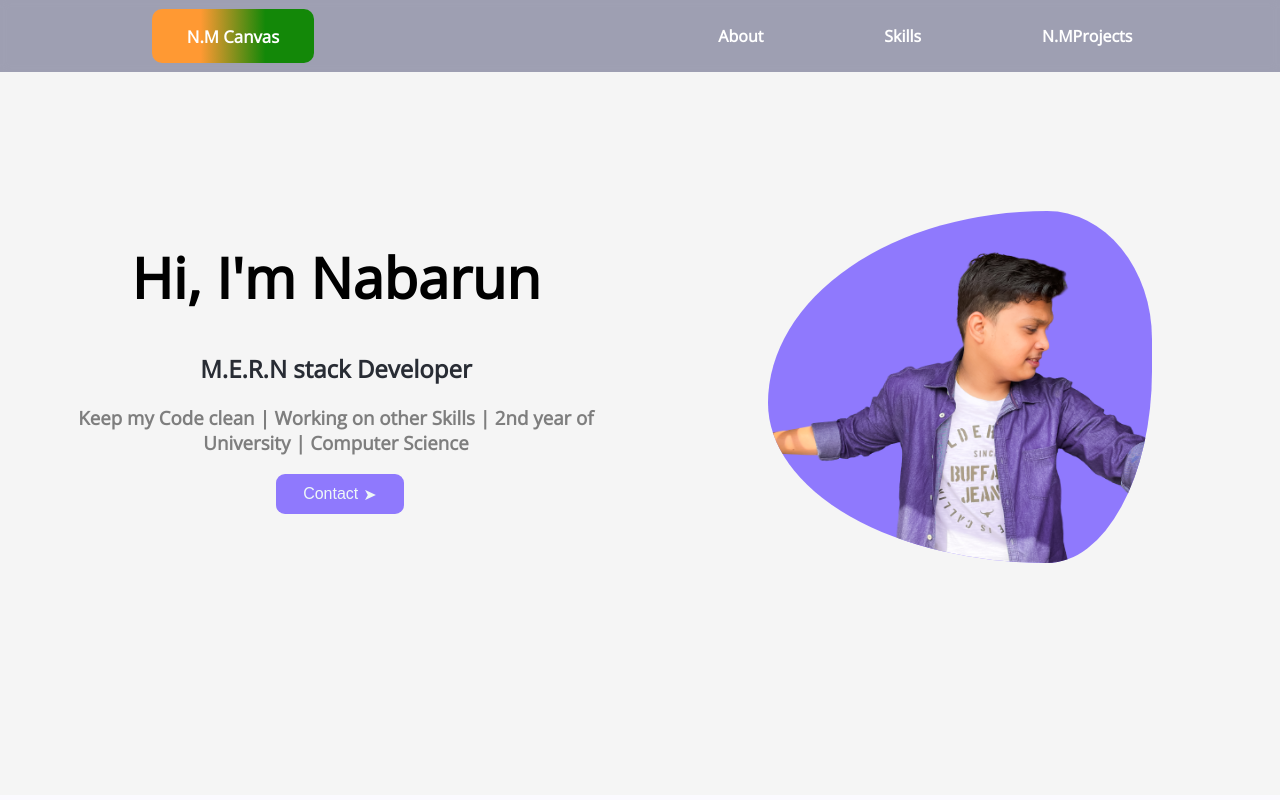
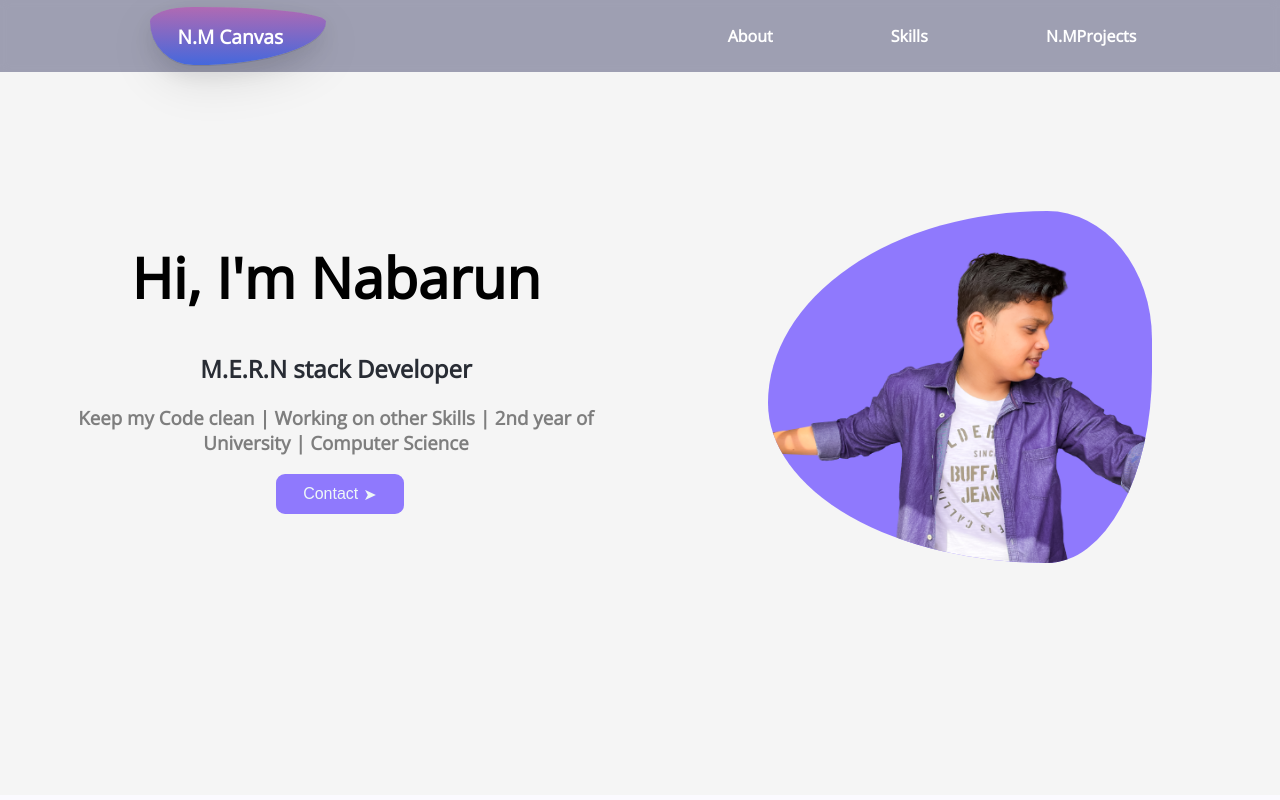
Before and after one commit to nabarun91221/NM-Portfolio, a React (Create React App) app: page / in a window 1280 px wide. Shown: the top 800 px of the page. Built offline with nearby package versions, Linux system fonts and the light colour scheme.

Commit message:
adding nav stayling

```diff
--- a/src/components/canvas_section/nav.css
+++ b/src/components/canvas_section/nav.css
@@ -16,12 +16,12 @@ nav {
   visibility: hidden;
   cursor: pointer;
 }
-.home:hover {
+/* .home:hover {
   cursor: pointer;
-  background: linear-gradient(to right,#138808 30%,#FF9933 70%);
+  background: linear-gradient(to bottom,#FF9933,#138808);
   transition: 0.5s;
 
-}
+} */
 /* .home:before {
   visibility: visible;
   position: absolute;
@@ -50,15 +50,21 @@ h4 {
   margin-right: 0.5%;
 }
 .home {
+  width: 10rem;
+  padding-right: 1rem;
+  color:white;
   margin-right: 24%;
   margin-left: 9%;
-  padding:0.1rem;
-  padding-left: 2.2rem;
-  padding-right: 2.2rem;
-  font-size: 0.7rem;
-  background: linear-gradient(to right, #FF9933 30%,#138808 70%);
-  border-radius: 10px;
+  font-size: 0.8rem;
+background: #4568DC;
+  /* fallback for old browsers */
+  background: -webkit-linear-gradient(to bottom, #B06AB3, #4568DC);
+  /* Chrome 10-25, Safari 5.1-6 */
+  background: linear-gradient(to bottom, #B06AB3, #4568DC);
+  /* W3C, IE 10+/ Edge, Firefox 16+, Chrome 26+, Opera 12+, Safari 7+ */
+   border-radius: 30% 90% 90% 30% / 30% 30% 90% 90%;
   position: relative;
+box-shadow: rgba(17, 17, 26, 0.1) 0px 1px 0px, rgba(17, 17, 26, 0.1) 0px 8px 24px, rgba(17, 17, 26, 0.1) 0px 16px 48px;
 }
 a {
   height: fit-content;
--- a/src/components/canvas_section/nav.js
+++ b/src/components/canvas_section/nav.js
@@ -4,7 +4,7 @@ const Nav = ({navHandeler, navState}) => {
     return (
       <motion.nav animate={navState ? { y: [0, -100] } : { y: [-100, 0] }}>
           <a className="home" href="/">
-          <h2>N.M Canvas</h2>
+          <h2 className="blur">N.M Canvas</h2>
          </a>
         <a href="#about">
           <h4 className="pageList rightOne">About</h4>
```
